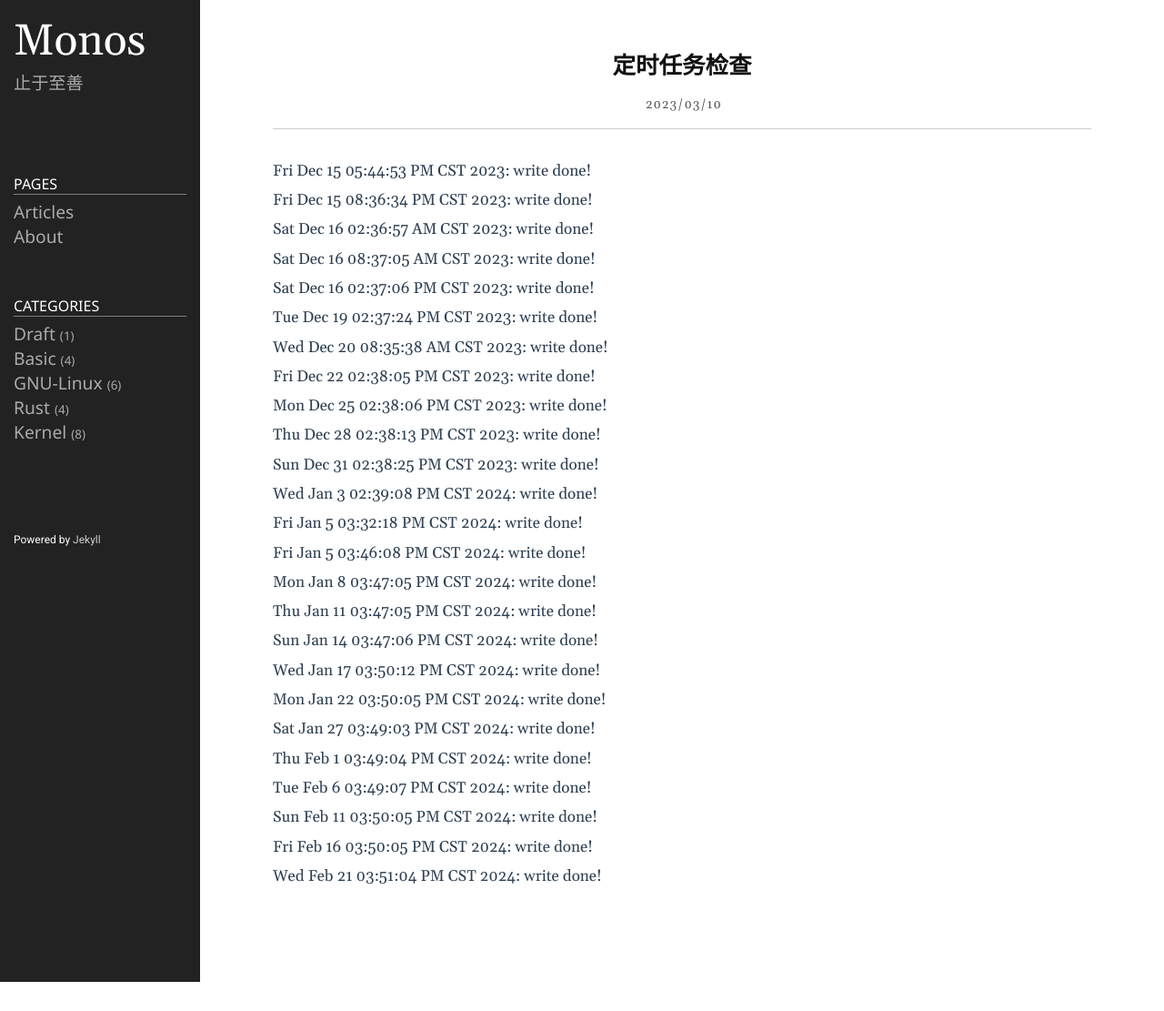
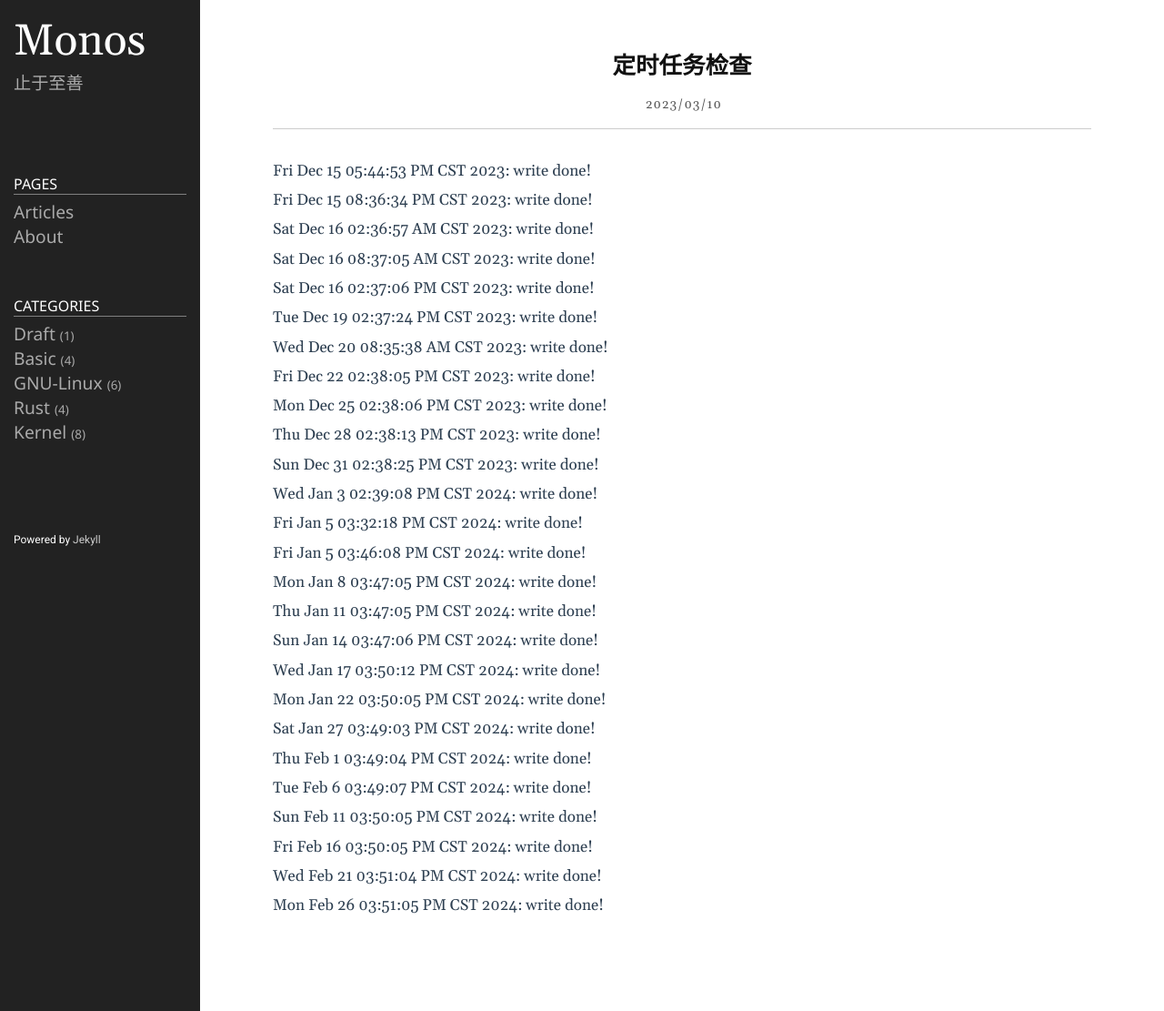
Before and after one commit to lclgo/lclgo.github.io, a Jekyll site: the page built from _posts/2023-03-10-weekly.md, in a window 1280 px wide. Shown: the whole page at 91% size. Built offline with Jekyll 4.4.1, drawn with Linux system fonts in a browser that asks for light colours; before the commit the page ends 1079 px from its top, so only the background shows below that.

Commit message:
timer check

```diff
--- a/_posts/2023-03-10-weekly.md
+++ b/_posts/2023-03-10-weekly.md
@@ -53,3 +53,5 @@ Sun Feb 11 03:50:05 PM CST 2024: write done!
 Fri Feb 16 03:50:05 PM CST 2024: write done!
 
 Wed Feb 21 03:51:04 PM CST 2024: write done!
+
+Mon Feb 26 03:51:05 PM CST 2024: write done!
```
